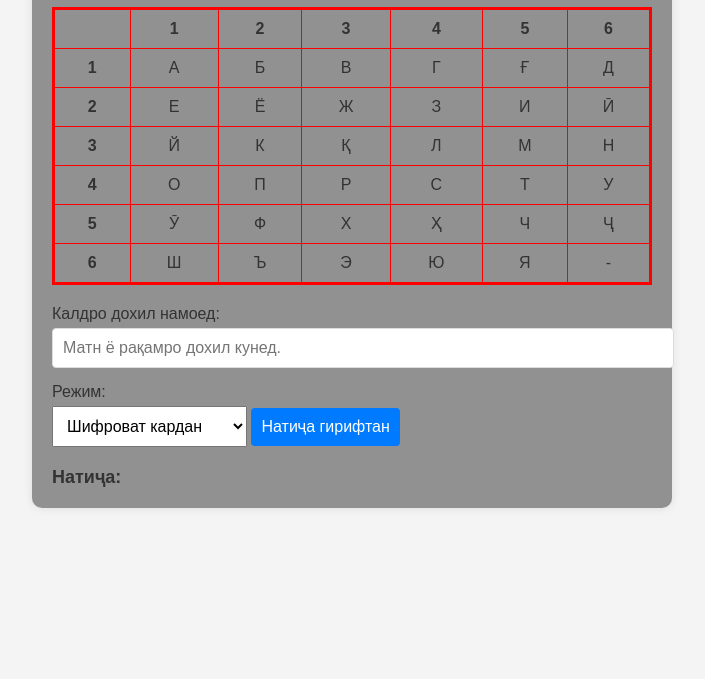
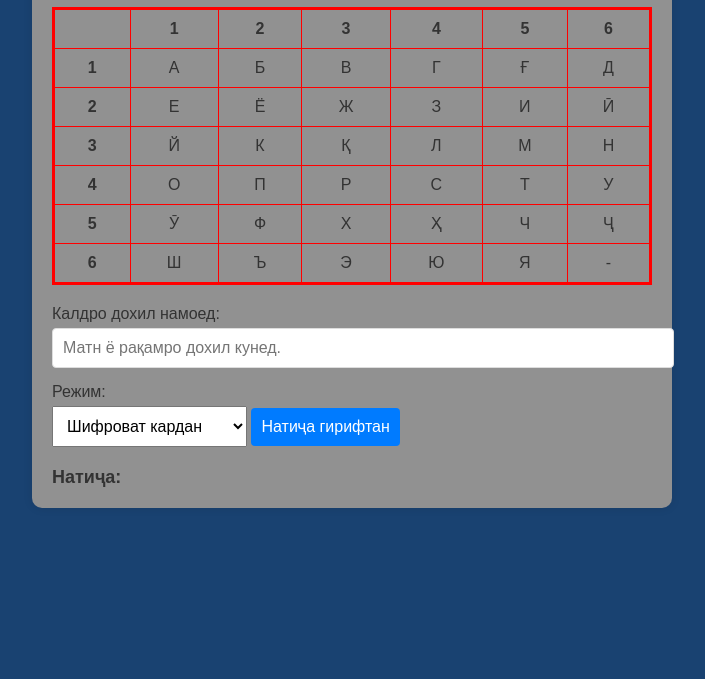
Before and after one commit to foziljon2050/polibi, a plain HTML site: page index.html in a window 1280 px wide. Shown: the part 121-800 px from the top of the page, without its empty margins (288-993 px from the left). Drawn offline with Linux system fonts and the light colour scheme.

Commit message:
Update index.html

```diff
--- a/index.html
+++ b/index.html
@@ -7,7 +7,7 @@
     <style>
         body {
             font-family: Arial, sans-serif;
-            background-color: #f4f4f4;
+            background-color: #194271;
             color: #333;
             display: flex;
             flex-direction: column;
```
